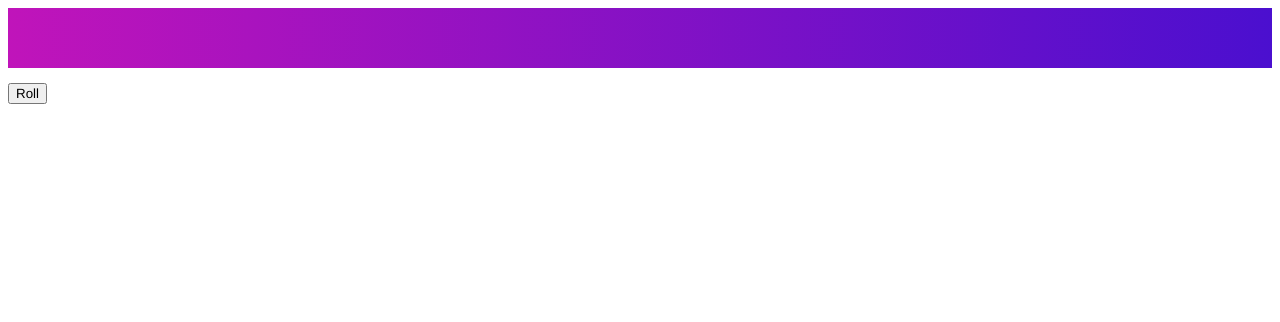
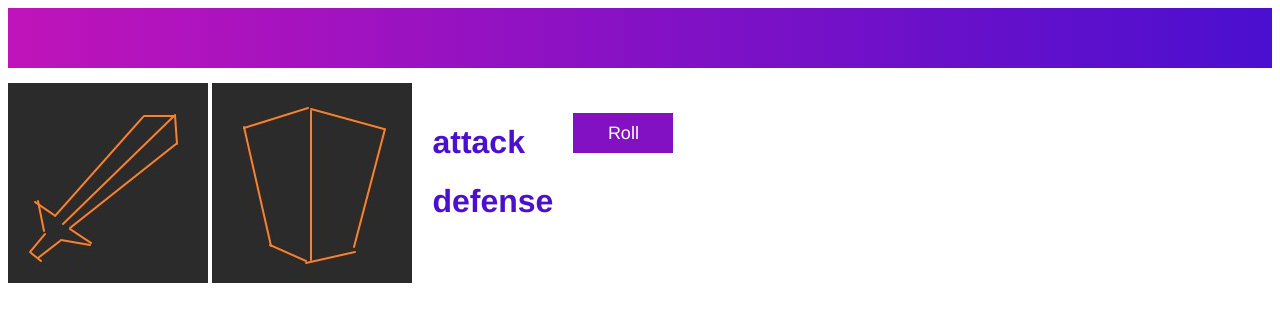
Before and after one commit to niklasbjor/niklasbjor.github.io, a plain HTML site: page index.html in a window 1280 px wide. Drawn offline with nearby package versions, Linux system fonts and the light colour scheme.

Commit message:
prep for attack and defense

```diff
--- a/index.html
+++ b/index.html
@@ -2,18 +2,25 @@
 <html lang="en">
 <head>
     <link href="./resources/css/index.css" type="text/css" rel="stylesheet">
+    <link rel="icon" href="resources/die6.jpg" type="image/jpg">
     <script src="https://unpkg.com/vue"></script>
-    <title>This is a title</title>
+    <title>Dice App</title>
 </head>
 <body>
+<div class="nav-bar"></div>
 <div id="app">
-    <div class="nav-bar"></div>
+    <div>
+        <img src="resources/sword.jpg" alt="attack">
+        <img src="resources/shield.jpg" alt="defense">
+    </div>
+    <div class="basic-element">
+        <h1>attack</h1>
+        <h1>defense</h1>
+    </div>
     <div>
         <button v-on:click="rollDie6">Roll</button>
     </div>
-    <div>
-<!--        <p v-if="showResult"> RESULT </p>-->
-<!--        <p v-else="showResult"> ***** </p>-->
+    <div class="resultDisplay" v-if="diceResult != null">
         {{ diceResult }}
     </div>
 </div>
--- a/main.js
+++ b/main.js
@@ -13,4 +13,4 @@ var app = new Vue({
             this.diceResult = Math.ceil(Math.random() * 6);
         }
     }
-})
+});
--- a/resources/css/index.css
+++ b/resources/css/index.css
@@ -4,7 +4,7 @@
 
 
 h1 {
-    color: SeaGreen;
+    color: #4b0fcf;
 }
 
 
@@ -18,11 +18,29 @@ a {
     text-decoration: none;
 }
 
-/*body {*/
-/*    font-family: tahoma;*/
-/*    color: #282828;*/
-/*    margin: 0px;*/
-/*}*/
+#app {
+    display: flex;
+}
+
+button {
+    margin-top: 30px;
+    border: none;
+    background-color: #8311c4;
+    color: white;
+    height: 40px;
+    width: 100px;
+    font-size: 18px;
+}
+
+.basic-element {
+    margin: 20px;
+}
+
+.resultDisplay {
+    font-size: 32px;
+    color: #585858;
+    margin: 30px;
+}
 
 .nav-bar {
     background: linear-gradient(-90deg, #4b0fcf, #c014ba);
```
Also changed, not shown: resources/die6.jpg (added), resources/shield.jpg (added), resources/sword.jpg (added).
